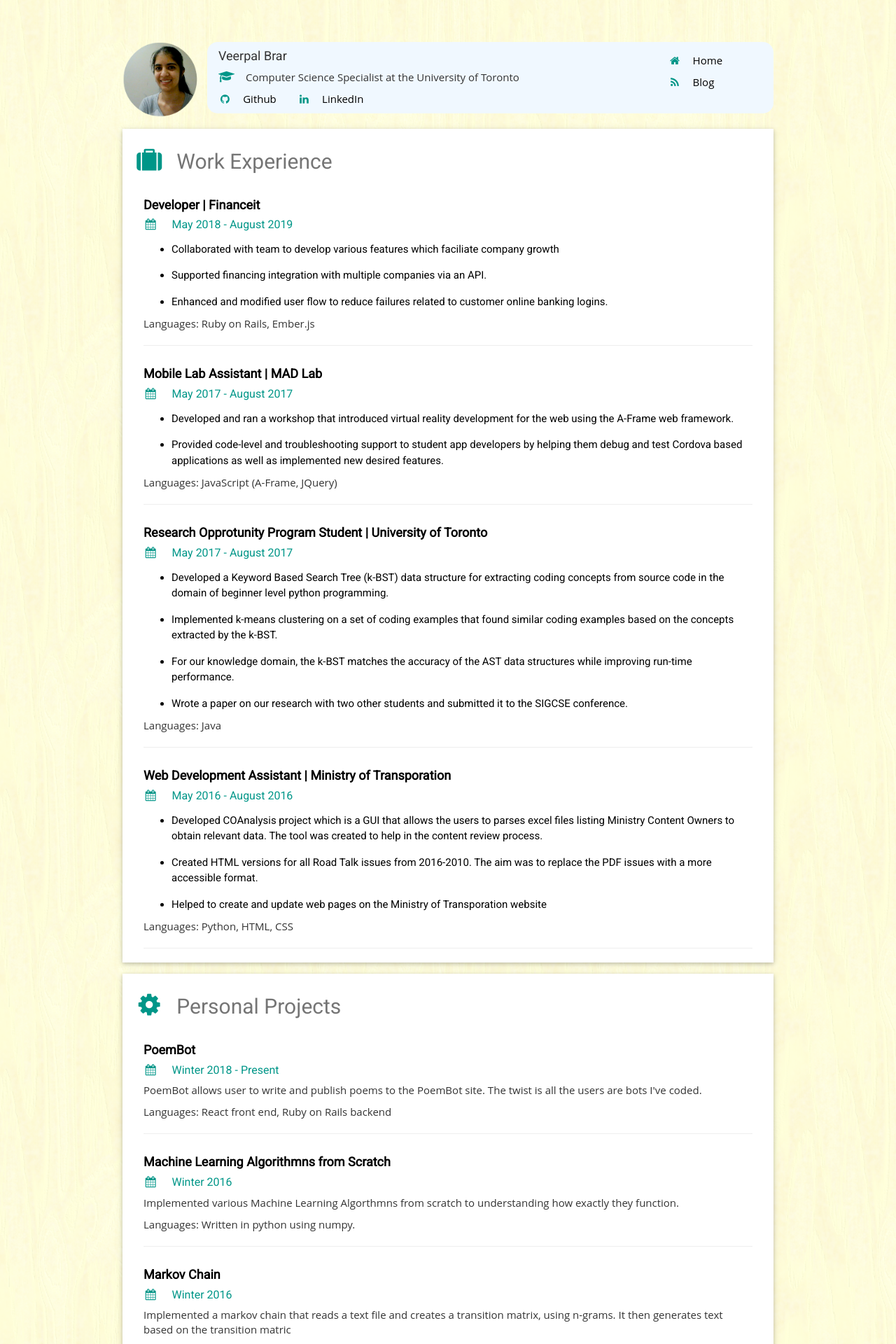
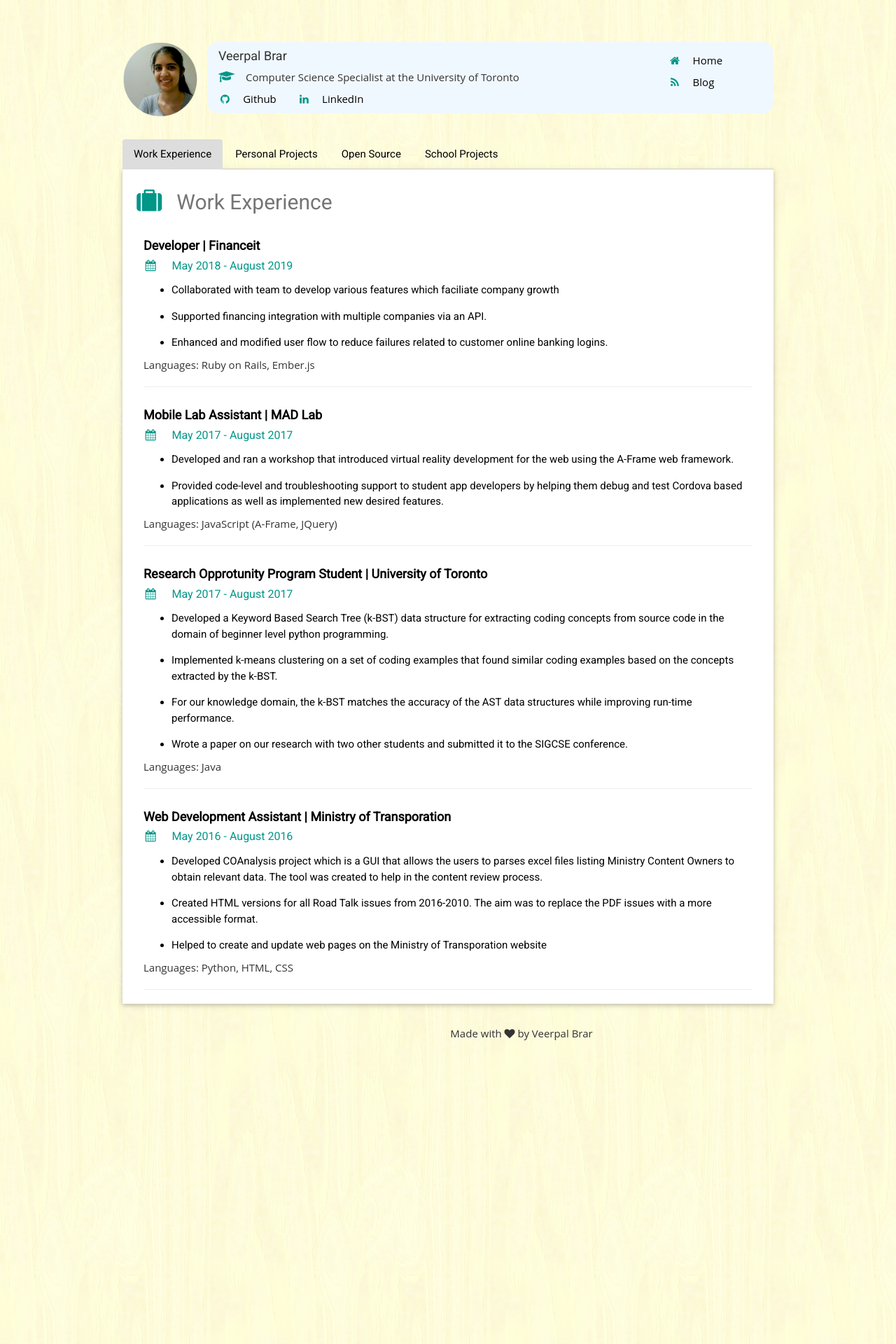
Before and after one commit to VeerpalBrar/VeerpalBrar.github.io, a Jekyll site: the page built from index.html, in a window 1280 px wide. Shown: the top 1920 px of the page at 70% size. Built offline with Jekyll 4.4.1, drawn with Linux system fonts in a browser that asks for light colours; nearby versions of some CDN libraries; after the commit the page ends 1557 px from its top, so only the background shows below that; some of the changed text lies outside the part shown.

Commit message:
add nav bar and links

```diff
--- a/_data/projects.yml
+++ b/_data/projects.yml
@@ -2,11 +2,13 @@
   date: Winter 2018 - Present
   description:  PoemBot allows user to write and publish poems to the PoemBot site. The twist is all the users are bots I've coded.
   languages: React front end, Ruby on Rails backend
+  link: https://poeticbot.herokuapp.com
 
 - name: Machine Learning Algorithmns from Scratch
   date: Winter 2016
   description: Implemented various Machine Learning Algorthmns from scratch to understanding how exactly they function.
   languages: Written in python using numpy.
+  link: https://colab.research.google.com/github/VeerpalBrar/ML-Algorithms-from-Scratch/blob/master/
 
 - name: Markov Chain
   date: Winter 2016
--- a/_layouts/default.html
+++ b/_layouts/default.html
@@ -6,7 +6,9 @@
 
     {% include meta.html %}
     <link href="https://maxcdn.bootstrapcdn.com/bootstrap/3.3.6/css/bootstrap.min.css" rel="stylesheet">
-    <script src="https://maxcdn.bootstrapcdn.com/bootstrap/3.3.6/js/bootstrap.min.js"></script>
+    <script src="https://code.jquery.com/jquery-3.2.1.slim.min.js" integrity="sha384-KJ3o2DKtIkvYIK3UENzmM7KCkRr/rE9/Qpg6aAZGJwFDMVNA/GpGFF93hXpG5KkN" crossorigin="anonymous"></script>
+    <script src="https://cdnjs.cloudflare.com/ajax/libs/popper.js/1.12.9/umd/popper.min.js" integrity="sha384-ApNbgh9B+Y1QKtv3Rn7W3mgPxhU9K/ScQsAP7hUibX39j7fakFPskvXusvfa0b4Q" crossorigin="anonymous"></script>
+    <script src="https://maxcdn.bootstrapcdn.com/bootstrap/4.0.0/js/bootstrap.min.js" integrity="sha384-JZR6Spejh4U02d8jOt6vLEHfe/JQGiRRSQQxSfFWpi1MquVdAyjUar5+76PVCmYl" crossorigin="anonymous"></script>
 
     <link href="/css/main.css" rel="stylesheet" type="text/css">
     <link rel='stylesheet' href='https://fonts.googleapis.com/css?family=Roboto'>
--- a/_layouts/resume.html
+++ b/_layouts/resume.html
@@ -1,8 +1,24 @@
 ---
 layout: default
 ---
+      <ul class="nav nav-tabs">
+        <li class="nav-item">
+          <a class="nav-link in active show" id="work-tab" data-toggle="tab" href="#work" role="tab" aria-controls="work" aria-selected="true">Work Experience</a>
+        </li>
+        <li class="nav-item">
+          <a class="nav-link" id="personal-tab" data-toggle="tab" href="#personal" role="tab" aria-controls="personal" aria-selected="false">Personal Projects</a>
+        </li>
+        <li class="nav-item">
+          <a class="nav-link" id="opensource-tab" data-toggle="tab" href="#opensource" role="tab" aria-controls="opensource" aria-selected="false">Open Source</a>
+        </li>
+        <li class="nav-item">
+          <a class="nav-link" id="school-tab" data-toggle="tab" href="#school" role="tab" aria-controls="school" aria-selected="false">School Projects</a>
+        </li>
+      </ul>
+
+      <div class="tab-content">
         {% if site.experience %}
-      <div class="container-fluid card card-1  margin-bottom" id="work">
+        <div class="tab-pane in active show container-fluid card card-1  margin-bottom" id="work" role="tabpanel" aria-labelledby="work-tab">
           <h2 class="text-grey padding-16"><i class="fa fa-suitcase fa-fw margin-right xxlarge text-teal"></i>Work Experience</h2>
           {% for job in site.data.experience %}
           <div class="container-fluid">
@@ -21,7 +37,7 @@
         {% endif %}
 
         {% if site.projects %}
-      <div class="container-fluid card card-1  margin-bottom" id="personal">
+        <div class="tab-pane container-fluid card card-1  margin-bottom" id="personal" role="tabpanel" aria-labelledby="personal-tab">
           <h2 class="text-grey padding-16"><i class="fa fa-cog fa-fw margin-right xxlarge text-teal"></i>Personal Projects</h2>
           {% for project in site.data.projects %}
           <div class="container-fluid">
@@ -29,6 +45,9 @@
             <h6 class="text-teal"><i class="fa fa-calendar fa-fw margin-right"></i> {{ project.date }} </h6>
             <p>{{ project.description }}</p>
             <p>Languages: {{  project.languages }}</p>
+            {% if project.link %}
+              <a class="text-teal" href={{ project.link }}>Check it out!</a>
+            {% endif %}
             <hr>
           </div>
           {% endfor %}
@@ -37,7 +56,7 @@
 
 
         {% if site.opensource %}
-      <div class="container-fluid card card-1  margin-bottom" id="opensource">
+        <div class="tab-pane container-fluid card card-1  margin-bottom" id="opensource" role="tabpanel" aria-labelledby="opensource-tab">
           <h2 class="text-grey padding-16"><i class="fa fa-code fa-fw margin-right xxlarge text-teal"></i>Opensource Projects</h2>
           {% for project in site.data.opensource %}
           <div class="container-fluid">
@@ -52,7 +71,7 @@
         {% endif %}
 
         {% if site.school %}
-      <div class="container-fluid card card-1  margin-bottom" id="school">
+        <div class="tab-pane container-fluid card card-1  margin-bottom" id="school" role="tabpanel" aria-labelledby="school-tab">
           <h2 class="text-grey padding-16"><i class="fa fa-graduation-cap fa-fw margin-right xxlarge text-teal"></i>School Projects</h2>
           {% for project in site.data.school %}
           <div class="container-fluid">
@@ -65,3 +84,4 @@
           {% endfor %}
         </div>
         {% endif %}
+      </div>
--- a/css/main.css
+++ b/css/main.css
@@ -23,13 +23,16 @@
     display: inline;
     margin-right: 20px;
 }
+
 a {
     text-decoration: none;
     color: black;
 }
+
 a:hover {
     text-decoration: underline;
 }
+
 h1 {
     font-size: 3em;
     font-family:'Open Sans','Helvetica', 'Arial', 'Sans-Serif';
@@ -107,8 +110,8 @@
 }
 
 /* Create an active/current tablink class */
-div.tab button.active {
-    background-color: #ccc;
+.active {
+    background-color: #ddd;
 }
 
 /* Style the tab content */
@@ -138,14 +141,6 @@
 html,body {font-family: "Roboto", sans-serif;
     font-size:15px;
     line-height:1.5
-}
-
-a {
-    text-decoration: none;
-    color: black;
-}
-a:hover {
-    text-decoration: underline;
 }
 
 img {
```
Lines whose indentation alone changed are shown as unchanged.
